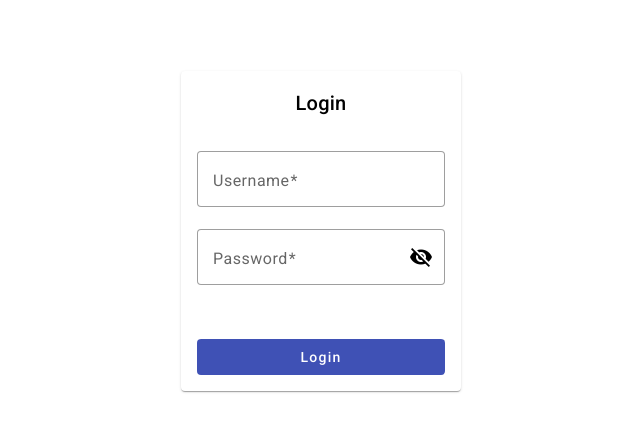
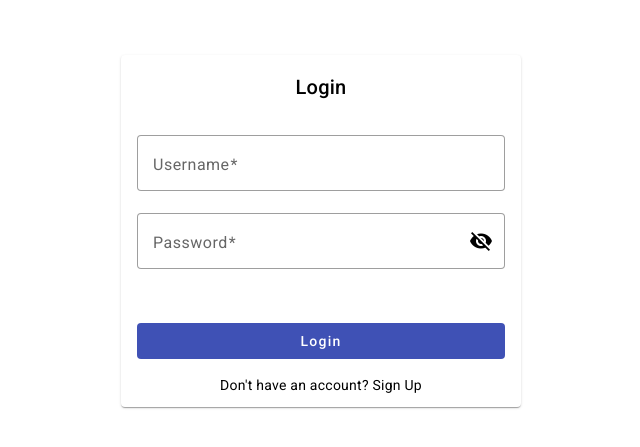
Before and after one commit to Jimmy290901/Profiles, an Angular app in the folder frontend/: page /login in a window 1280 px wide. Shown: the part 169-616 px from the top of the page, without its empty margins (319-959 px from the left). Built offline with nearby package versions, Linux system fonts and the light colour scheme.

Commit message:
Added Styles to mat-card

```diff
--- a/frontend/src/app/login/login.component.html
+++ b/frontend/src/app/login/login.component.html
@@ -16,6 +16,9 @@
         </mat-form-field>
     </mat-card-content>
     <mat-card-actions>
-        <button mat-flat-button color="primary">Login</button>
+        <button mat-flat-button color="primary" class="wide-button">Login</button>
     </mat-card-actions>
+    <mat-card-footer>
+        <p>Don't have an account? <a>Sign Up</a></p>
+    </mat-card-footer>
 </mat-card>
--- a/frontend/src/app/login/login.component.ts
+++ b/frontend/src/app/login/login.component.ts
@@ -3,6 +3,9 @@ import { Component } from '@angular/core';
 @Component({
   selector: 'app-login',
   templateUrl: './login.component.html',
+  host: {
+    class: 'box'
+  },
   styleUrls: ['./login.component.css']
 })
 export class LoginComponent {
--- a/frontend/src/styles.css
+++ b/frontend/src/styles.css
@@ -27,6 +27,12 @@ body { margin: 0; font-family: Roboto, "Helvetica Neue", sans-serif; }
 
 mat-card-header, mat-card-content {
     padding: 16px !important;
+    width: -webkit-fill-available;
+}
+
+.mat-mdc-card-header-text {
+    width: 100%;
+    text-align: center;
 }
 
 mat-card-actions {
@@ -34,6 +40,23 @@ mat-card-actions {
     width: 100%;
 }
 
-button {
+.wide-button {
     width: 100%;
 }
+
+.box {
+    width: 45%;
+    max-width: 400px;
+    min-width: 320px;
+}
+
+@media (max-width: 360px) {
+    .box {
+        width: 100%;
+        min-width: 0 !important;
+        height: 100%;
+    }
+    mat-card {
+        height: 100%;
+    }
+}
```
